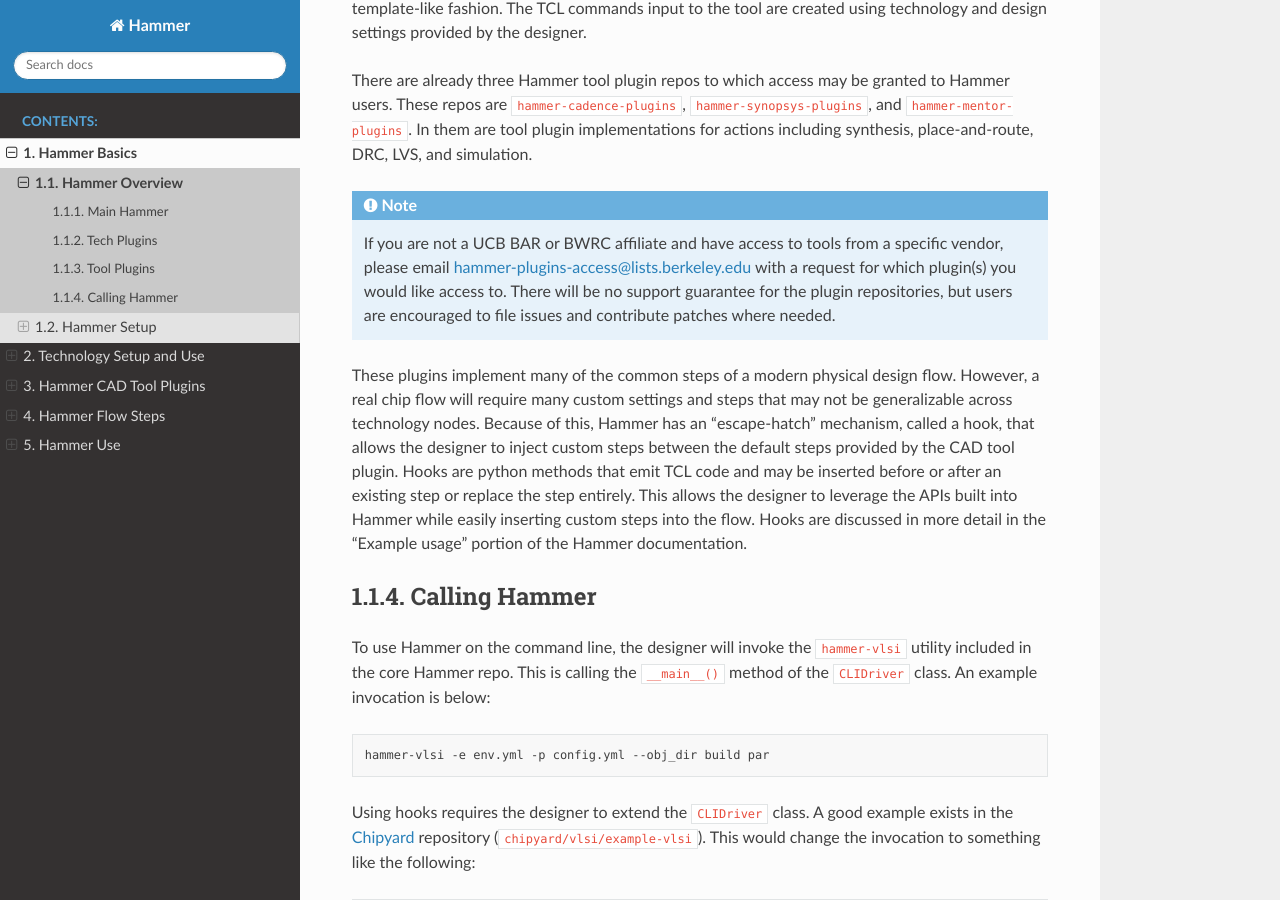
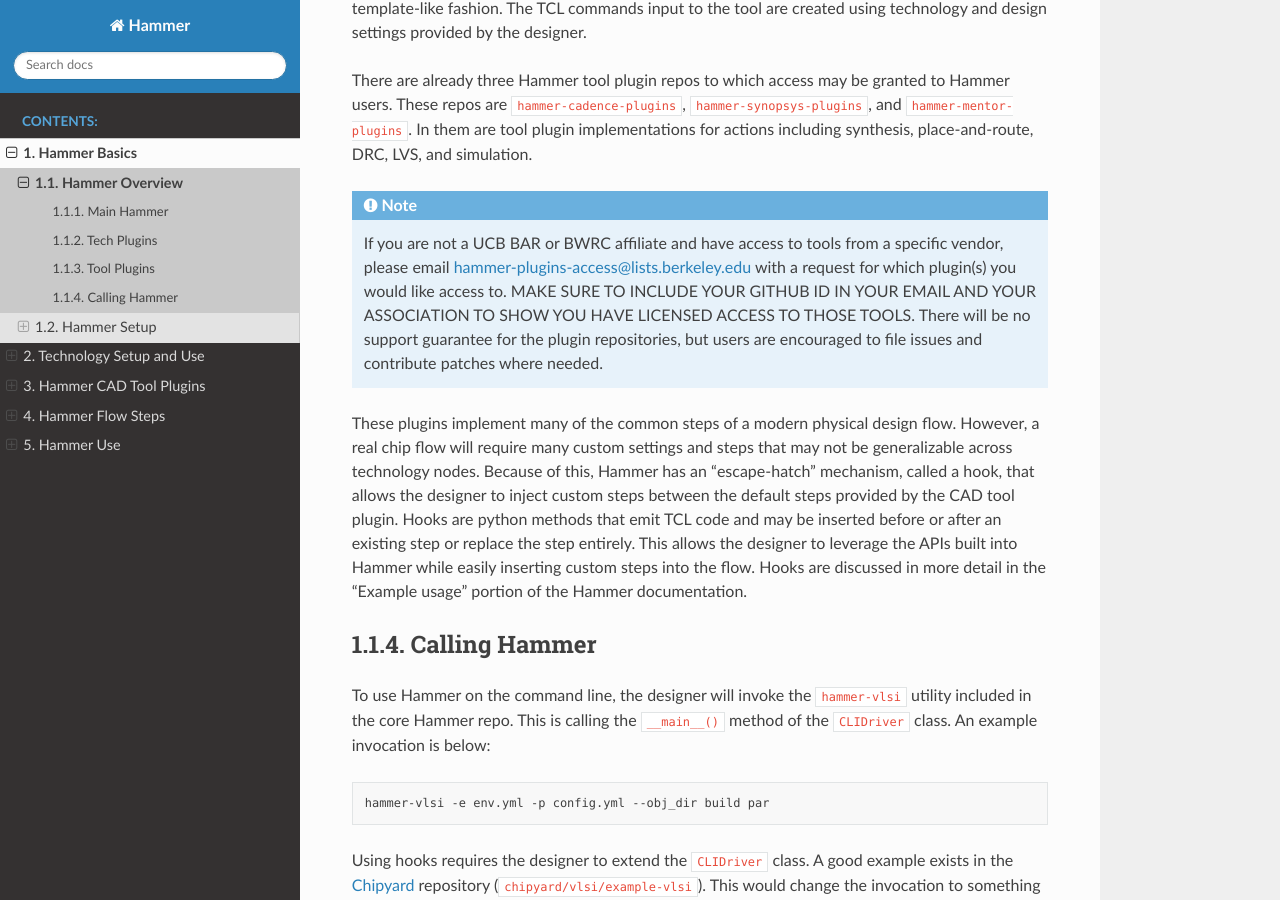
Before and after one commit to lawrencejrhee/hammer, a Sphinx documentation site: the page built from doc/Hammer-Basics/Hammer-Overview.rst, in a window 1280 px wide and 900 px high, scrolled down 1564 px. Built offline with Sphinx 7.4.7 and the Read the Docs theme 2.0.0, drawn with Linux system fonts in a browser that asks for light colours; pages that are not in the unit, such as notebooks, are missing from menus.

Commit message:
Update docs (#567)
* remove firrtl submodule

* updated doc for plugin access

```diff
--- a/doc/Hammer-Basics/Hammer-Overview.rst
+++ b/doc/Hammer-Basics/Hammer-Overview.rst
@@ -45,7 +45,7 @@
 
 There are already three Hammer tool plugin repos to which access may be granted to Hammer users. These repos are ``hammer-cadence-plugins``, ``hammer-synopsys-plugins``, and ``hammer-mentor-plugins``. In them are tool plugin implementations for actions including synthesis, place-and-route, DRC, LVS, and simulation.
 
-.. note:: If you are not a UCB BAR or BWRC affiliate and have access to tools from a specific vendor, please email hammer-plugins-access@lists.berkeley.edu with a request for which plugin(s) you would like access to. There will be no support guarantee for the plugin repositories, but users are encouraged to file issues and contribute patches where needed.
+.. note:: If you are not a UCB BAR or BWRC affiliate and have access to tools from a specific vendor, please email hammer-plugins-access@lists.berkeley.edu with a request for which plugin(s) you would like access to. MAKE SURE TO INCLUDE YOUR GITHUB ID IN YOUR EMAIL AND YOUR ASSOCIATION TO SHOW YOU HAVE LICENSED ACCESS TO THOSE TOOLS. There will be no support guarantee for the plugin repositories, but users are encouraged to file issues and contribute patches where needed.
 
 These plugins implement many of the common steps of a modern physical design flow. However, a real chip flow will require many custom settings and steps that may not be generalizable across technology nodes.
 Because of this, Hammer has an "escape-hatch" mechanism, called a hook, that allows the designer to inject custom steps between the default steps provided by the CAD tool plugin.
```
Also changed, not shown: .gitmodules.
